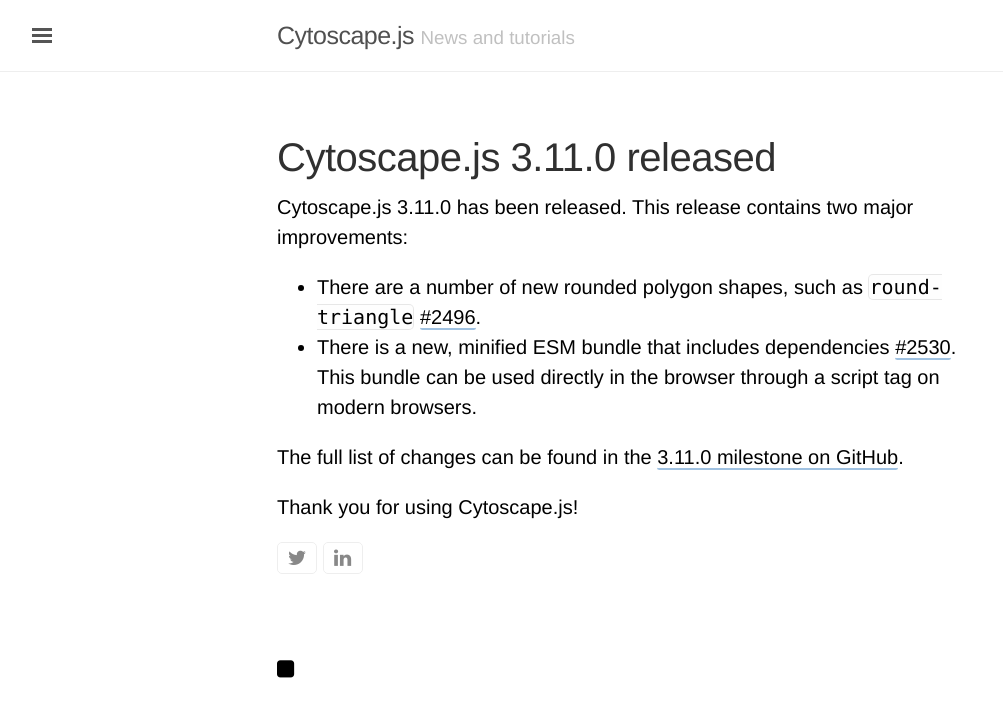
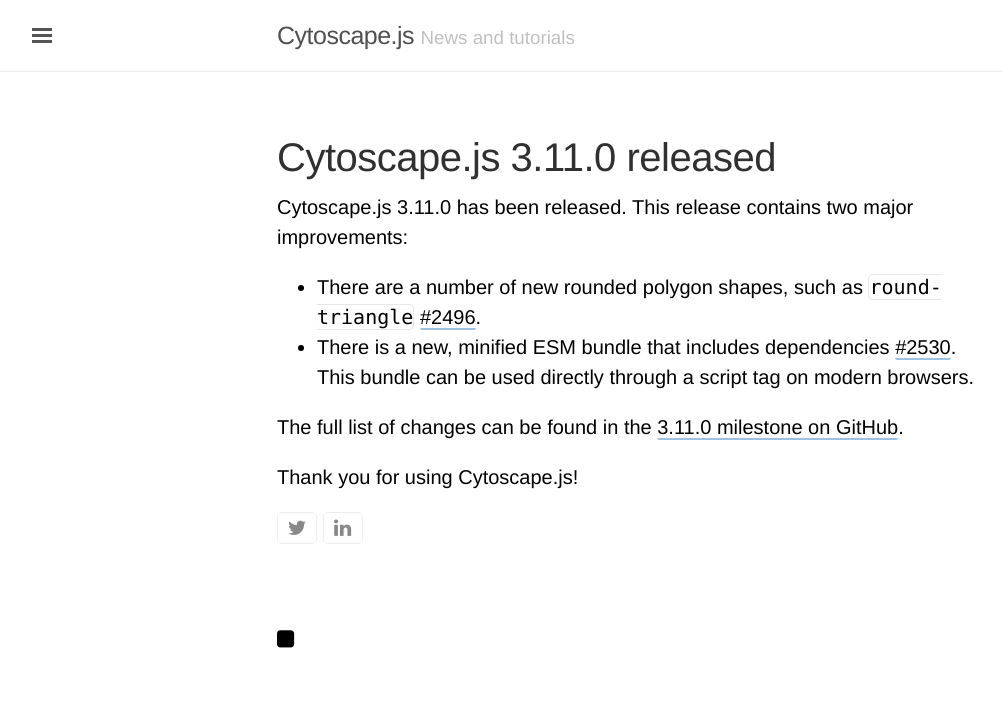
Before and after one commit to cytoscape/cytoscape.js-blog, a Jekyll site: the page built from _posts/2019-10-02-3.11.0-release.md, in a window 1280 px wide. Shown: the top 717 px of the page, without its empty margins (3-1006 px from the left). Built offline with Jekyll 4.4.1, drawn with Linux system fonts in a browser that asks for light colours.

Commit message:
Improve wording

```diff
--- a/_posts/2019-10-02-3.11.0-release.md
+++ b/_posts/2019-10-02-3.11.0-release.md
@@ -9,7 +9,7 @@
 Cytoscape.js 3.11.0 has been released.  This release contains two major improvements:
 
 - There are a number of new rounded polygon shapes, such as `round-triangle` [#2496](https://github.com/cytoscape/cytoscape.js/pull/2496).
-- There is a new, minified ESM bundle that includes dependencies [#2530](https://github.com/cytoscape/cytoscape.js/pull/2530).  This bundle can be used directly in the browser through a script tag on modern browsers.
+- There is a new, minified ESM bundle that includes dependencies [#2530](https://github.com/cytoscape/cytoscape.js/pull/2530).  This bundle can be used directly through a script tag on modern browsers.
 
 The full list of changes can be found in the [3.11.0 milestone on GitHub](https://github.com/cytoscape/cytoscape.js/milestone/180?closed=1).
 
```
